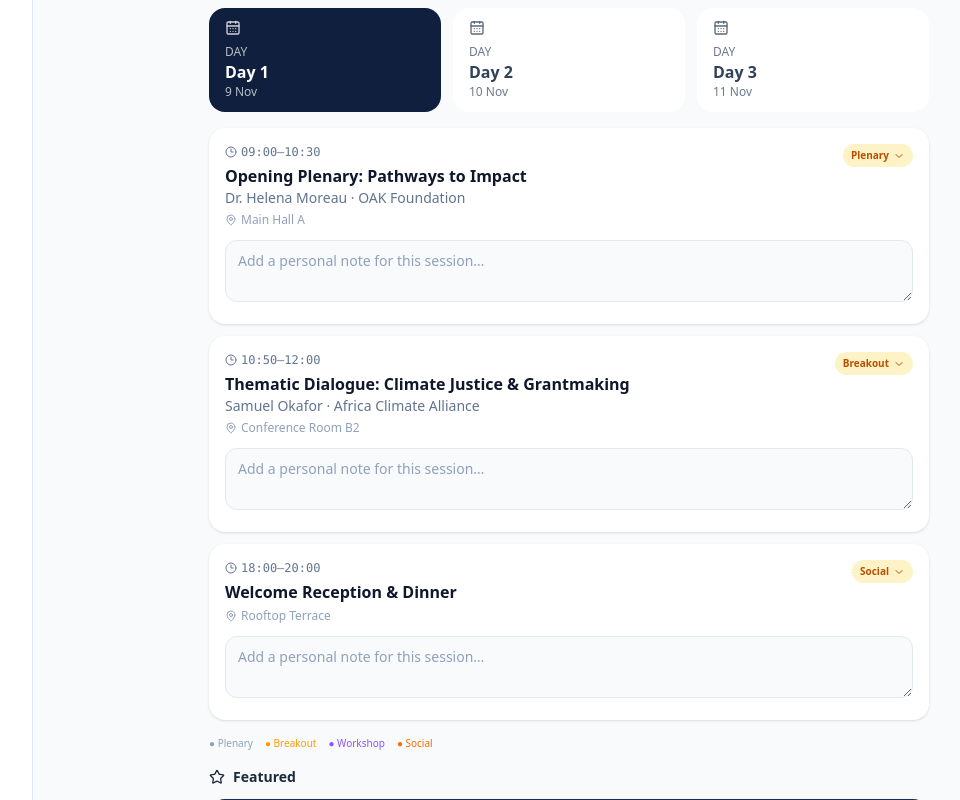
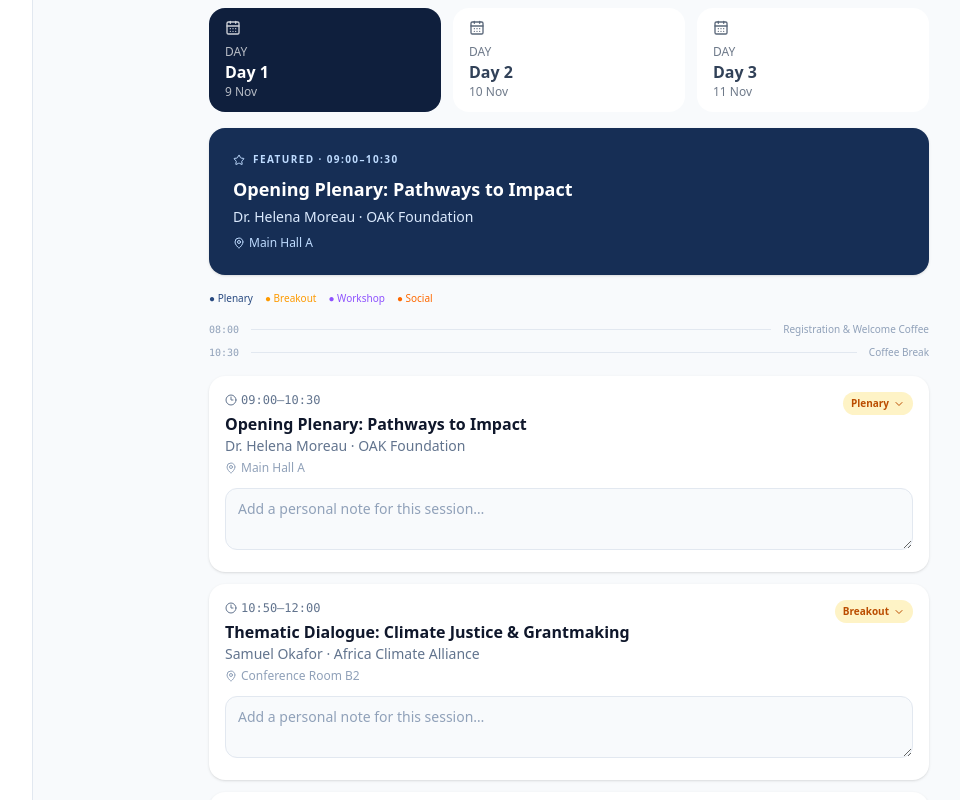
Before and after one commit to samsonaddissa247-creator/oak-platform, a Next.js app: page /program in a window 1280 px wide. Shown: the part 180-980 px from the top of the page, without its empty margins (175-1135 px from the left). Built offline with nearby package versions, Linux system fonts and the light colour scheme.

Commit message:
program pages

```diff
--- a/app/program/page.tsx
+++ b/app/program/page.tsx
@@ -57,6 +57,22 @@ export default function ProgramPage() {
         ))}
       </div>
 
+      <section className="rounded-2xl bg-[#162e55] p-5 text-white shadow-sm sm:p-6">
+        <p className="flex items-center gap-2 text-[10px] font-semibold uppercase tracking-[0.14em] text-blue-200">
+          <Star className="h-3 w-3" /> Featured · 09:00–10:30
+        </p>
+        <p className="mt-2 text-lg font-extrabold">Opening Plenary: Pathways to Impact</p>
+        <p className="mt-1 text-sm text-blue-100">Dr. Helena Moreau · OAK Foundation</p>
+        <p className="mt-2 flex items-center gap-1 text-xs text-blue-200"><MapPin className="h-3 w-3" /> Main Hall A</p>
+      </section>
+
+      <div className="flex flex-wrap gap-3 text-[10px] text-slate-400"><span className="text-[#294a80]">● Plenary</span><span className="text-amber-500">● Breakout</span><span className="text-violet-500">● Workshop</span><span className="text-orange-500">● Social</span></div>
+
+      <div className="space-y-2 text-[10px] text-slate-400">
+        <div className="flex items-center gap-3"><span className="font-mono">08:00</span><span className="h-px flex-1 bg-slate-200" /><span>Registration &amp; Welcome Coffee</span></div>
+        <div className="flex items-center gap-3"><span className="font-mono">10:30</span><span className="h-px flex-1 bg-slate-200" /><span>Coffee Break</span></div>
+      </div>
+
       <div className="space-y-3">
         {SCHEDULE[activeDay].sessions.length === 0 && (
           <p className="text-slate-400 text-sm text-center py-8">
@@ -92,8 +108,6 @@ export default function ProgramPage() {
           );
         })}
       </div>
-      <div className="flex flex-wrap gap-3 text-[10px] text-slate-400"><span>● Plenary</span><span className="text-amber-500">● Breakout</span><span className="text-violet-500">● Workshop</span><span className="text-orange-500">● Social</span></div>
-      <ReferenceSections />
       </>}
     </div>
   );
@@ -105,15 +119,13 @@ function DocsView() {
     "Digital rights breakout participants want a working group to share tools.",
     "Strategic communications workshop needs a follow-up toolkit.",
   ];
-  return <div className="space-y-3"><h2 className="flex items-center gap-2 text-sm font-bold text-slate-800"><FileText className="h-4 w-4" /> Session Notes</h2>{notes.map((note, index) => <div key={note} className="rounded-2xl bg-white p-4 shadow-sm"><p className="text-sm leading-6 text-slate-700">{note}</p><p className="mt-2 text-[10px] text-slate-400">Day {index + 1} · 14:32</p></div>)}</div>;
+  return <div className="space-y-4"><div className="flex items-center justify-between"><h2 className="flex items-center gap-2 text-sm font-bold text-slate-800"><FileText className="h-4 w-4" /> Session Notes</h2><button className="rounded-lg bg-[#162e55] px-3 py-2 text-[10px] font-semibold text-white">+ Add Note</button></div>{notes.map((note, index) => <div key={note} className="rounded-2xl bg-white p-4 shadow-sm"><p className="text-sm leading-6 text-slate-700">{note}</p><p className="mt-2 text-[10px] text-slate-400">Day {index + 1} · 14:32</p></div>)}<ReferenceSections /></div>;
 }
 
 function ReferenceSections() {
-  const photos = ["/gallery/convening-1.jpg", "/gallery/convening-2.jpg", "/gallery/convening-3.jpg", "/gallery/convening-4.jpg"];
   const takeaways = ["Philanthropy needs to accept 10+ year time horizons for systemic change", "Shared learning infrastructure is the most requested resource across the portfolio", "Digital rights must be integrated into all programme areas, not siloed"];
   return <div className="space-y-4">
-    <section><h2 className="mb-3 flex items-center gap-2 text-sm font-bold text-slate-800"><Star className="h-4 w-4" /> Featured</h2><div className="rounded-2xl bg-[#162e55] p-5 text-white shadow-sm"><p className="text-[10px] uppercase tracking-wide text-blue-200">09:00–10:30 · Plenary</p><p className="mt-2 text-lg font-extrabold">Opening Plenary: Pathways to Impact</p><p className="mt-1 text-sm text-blue-100">Dr. Helena Moreau · OAK Foundation</p><p className="mt-2 flex items-center gap-1 text-xs text-blue-200"><MapPin className="h-3 w-3" /> Main Hall A</p></div></section>
-    <section><h2 className="mb-3 text-sm font-bold text-slate-800">Photo Gallery</h2><div className="grid grid-cols-2 gap-2">{photos.map((photo) => <div key={photo} className="flex aspect-[4/3] items-center justify-center rounded-xl bg-slate-200 text-xs text-slate-400">Event photo</div>)}</div></section>
+    <section><h2 className="mb-3 text-sm font-bold text-slate-800">Photo Gallery</h2><div className="grid grid-cols-2 gap-2">{["Audience", "Speaker", "Workshop", "Venue", "Discussion", "Attendee"].map((photo) => <div key={photo} className="flex aspect-[4/3] items-end rounded-xl bg-gradient-to-br from-slate-300 via-slate-200 to-slate-400 p-2 text-[10px] font-semibold text-white shadow-inner">{photo}</div>)}</div></section>
     <section><h2 className="mb-3 text-sm font-bold text-slate-800">Key Takeaways</h2><div className="space-y-2 rounded-2xl bg-white p-4 shadow-sm">{takeaways.map((item, index) => <p key={item} className="flex gap-2 text-xs leading-5 text-slate-600"><span className="flex h-4 w-4 shrink-0 items-center justify-center rounded-full bg-[#162e55] text-[9px] text-white">{index + 1}</span>{item}</p>)}</div></section>
     <section><h2 className="mb-3 flex items-center gap-2 text-sm font-bold text-slate-800"><Download className="h-4 w-4" /> Resources</h2><div className="space-y-2">{["Opening Plenary Presentation", "OAK Portfolio Overview 2024–26", "Action Planning Workbook"].map((item) => <button key={item} className="flex w-full items-center justify-between rounded-xl bg-white p-3 text-left text-xs font-semibold text-slate-700 shadow-sm"><span className="flex items-center gap-2"><FileText className="h-4 w-4 text-slate-400" />{item}</span><Download className="h-3 w-3 text-slate-400" /></button>)}</div></section>
   </div>;
```
